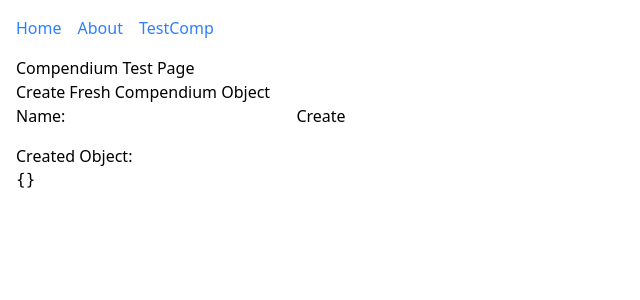
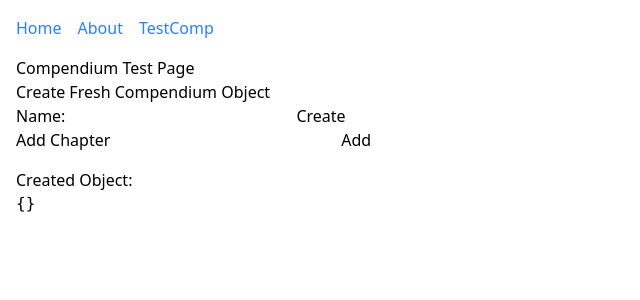
Before and after one commit to KWilson718/compendium-project, a React (Vite) app: page /#/testcomp in a window 1280 px wide. Shown: the top 300 px of the page, without its empty margins (0-640 px from the left). Built offline with nearby package versions, Linux system fonts and the light colour scheme.

Commit message:
successfully adds chapter

```diff
--- a/src/pages/TestComp.jsx
+++ b/src/pages/TestComp.jsx
@@ -7,6 +7,9 @@ import { generateID } from '../utils/utility_functions';
 
 export default function TestComp() {
     const [compendiumName, setCompendiumName] = useState('');
+    const [chapterName, setChapterName] = useState('');
+    // const [sectionName, setSectionName] = useState('');
+    // const [subSectionName, setSubSectionName] = useState('');
 
     const compendiumObj = frontStore((state) => state.currentCompendium);
     const setCompendium = frontStore((state) => state.setCompendium);
@@ -20,13 +23,28 @@ export default function TestComp() {
         e.preventDefault();
 
         const newCompendium = {
-        id: generateID(),
-        name: compendiumName,
+            id: generateID(),
+            name: compendiumName,
+            body: [],
         };
 
         setCompendium(newCompendium);
         setCompendiumName('');
     };
+
+    const handleChapterAdd = (e) => {
+        e.preventDefault();
+
+        const newChapter = {
+            id: generateID(),
+            name: chapterName,
+        };
+
+        compendiumObj.body.push(newChapter);
+
+        setCompendium(compendiumObj)
+        setChapterName('');
+    }
 
     return (
         <div>
@@ -46,6 +64,17 @@ export default function TestComp() {
                 <button type="submit">Create</button>
             </form>
 
+            <form onSubmit={handleChapterAdd}>
+                <label htmlFor='chapterName'>Add Chapter</label>
+                <input
+                    type="text"
+                    id="chapterName"
+                    value={chapterName}
+                    onChange={(e) => setChapterName(e.target.value)}
+                />
+                <button type="submit" >Add</button>
+            </form>
+
             {compendiumObj && (
                 <div style={{ marginTop: '1rem' }}>
                     <h3>Created Object:</h3>
```
